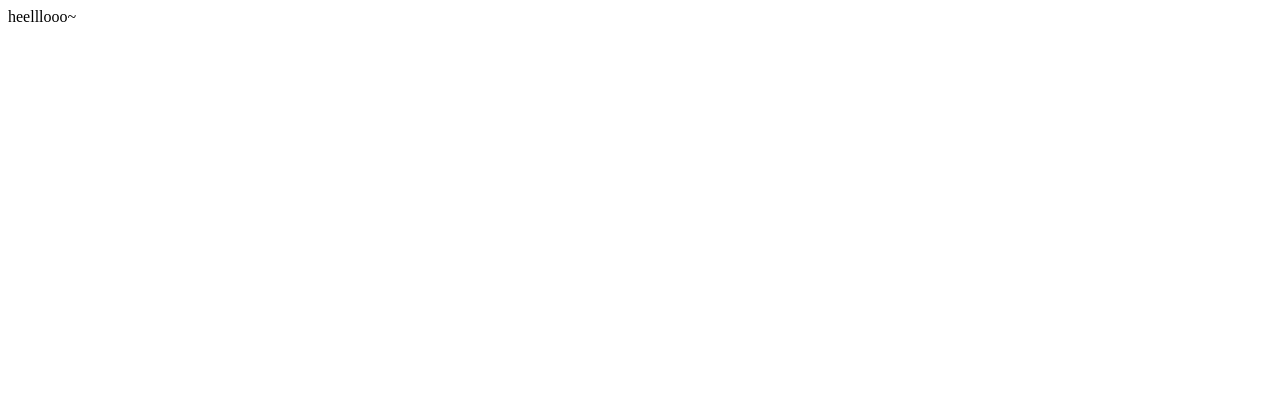
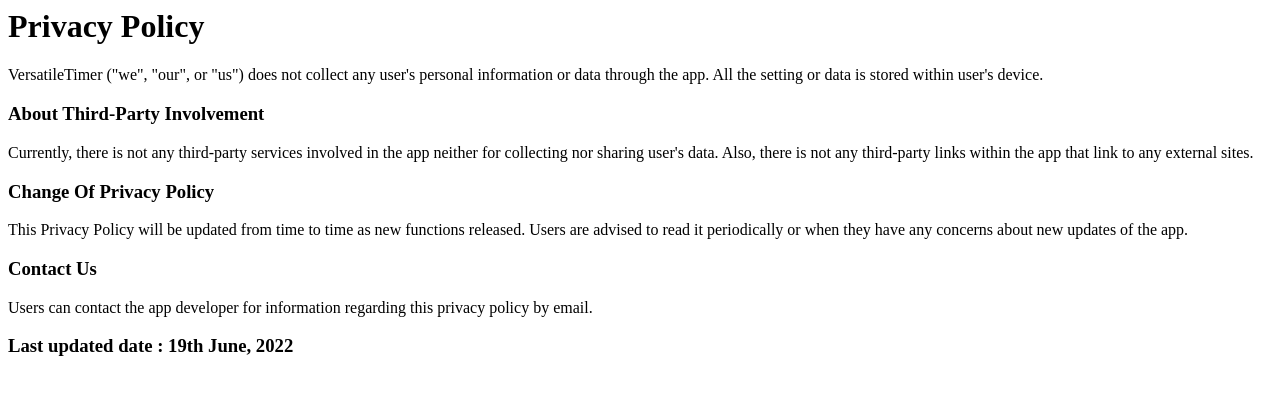
Before and after one commit to versatiletimer/versatiletimer.github.io, a plain HTML site: page index.html in a window 1280 px wide. Drawn offline with Linux system fonts and the light colour scheme.

Commit message:
Update index.html

```diff
--- a/index.html
+++ b/index.html
@@ -1 +1,20 @@
-heelllooo~
+<h1>Privacy Policy</h1>
+
+<p>VersatileTimer ("we", "our", or "us") does not collect any user's personal information or data through the app. All the setting or data is stored within user's device.<p>
+
+
+<h3>About Third-Party Involvement</h3>
+<p>Currently, there is not any third-party services involved in the app neither for collecting nor sharing user's data. Also, there is not any third-party links within the app that link to any external sites.<p>
+
+
+<h3>Change Of Privacy Policy</h3>
+<p>This Privacy Policy will be updated from time to time as new functions released. Users are advised to read it periodically or when they have any concerns about new updates of the app.</p>
+
+
+<h3>Contact Us</h3>
+<p>Users can contact the app developer for information regarding this privacy policy by email.</p>
+
+<h3>
+Last updated date :
+19th June, 2022
+</h3>
```
